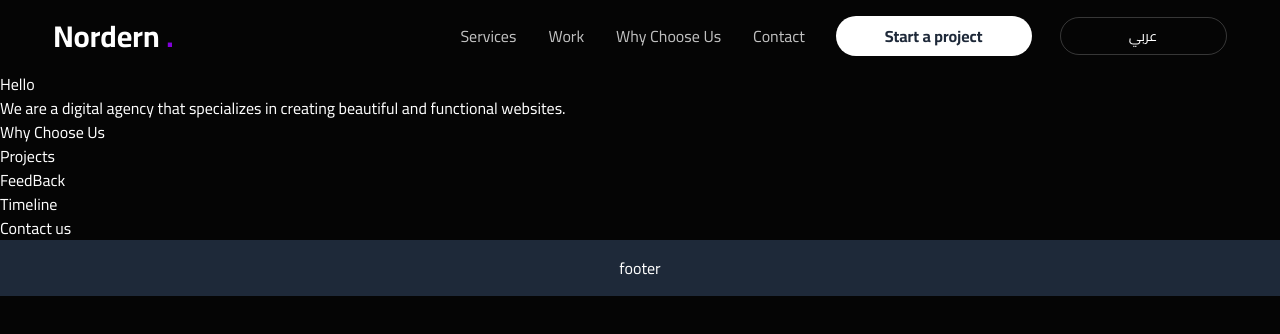
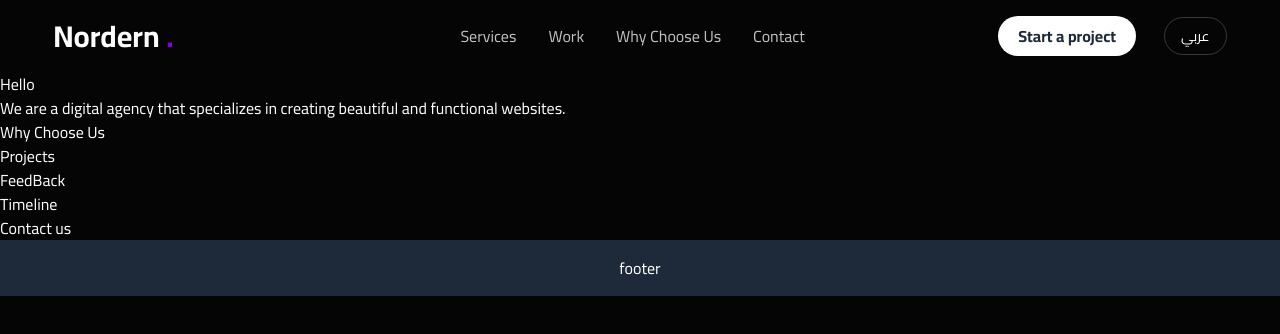
Before and after one commit to kero571-adel/Nodern, a Next.js app: page /en in a window 1280 px wide. Shown: the top 334 px of the page. Built offline with nearby package versions, Linux system fonts and the light colour scheme.

Commit message:
final update in navbar

```diff
--- a/components/LanguageSwitcher.js
+++ b/components/LanguageSwitcher.js
@@ -16,7 +16,7 @@ export default function LanguageSwitcher() {
   return (
     <button
       onClick={toggleLocale}
-      className="border w-full cursor-pointer border-white/20 text-white px-4 py-2 rounded-full text-sm hover:border-white/50 transition-colors"
+      className="border cursor-pointer border-white/20 text-white px-4 py-2 rounded-full text-sm hover:border-white/50 transition-colors"
     >
       {locale === 'en' ? 'عربي' : 'EN'}
     </button>
--- a/components/layout/Navbar.jsx
+++ b/components/layout/Navbar.jsx
@@ -51,11 +51,11 @@ export default function Navbar() {
             </Link>
           </div>
 
-          <div className="flex items-center justify-center gap-7 w-1/2">
+          <div className="flex items-center justify-end gap-7 w-1/2">
             {/* start new project btn */}
             <Link
               href={"#contact"}
-              className="bg-white w-full text-center text-gray-800 font-bold border-blue-800 hover:scale-105 rounded-full px-10 py-2 hover:bg-gray-200 transition-all"
+              className="bg-white text-center w-fit text-gray-800 font-bold border-blue-800 hover:scale-105 rounded-full px-5 py-2 hover:bg-gray-200 transition-all"
             >
               {t("startProject")}
             </Link>
--- a/messages/ar.json
+++ b/messages/ar.json
@@ -3,7 +3,7 @@
     "services": "خدماتنا",
     "work": "أعمالنا",
     "whyChooseUs": "لى تختارنا",
-    "contact": "تواصل",
+    "contact": "تواصل معنا",
     "startProject": "ابدأ مشروعك"
   },
   "hero": {
```
